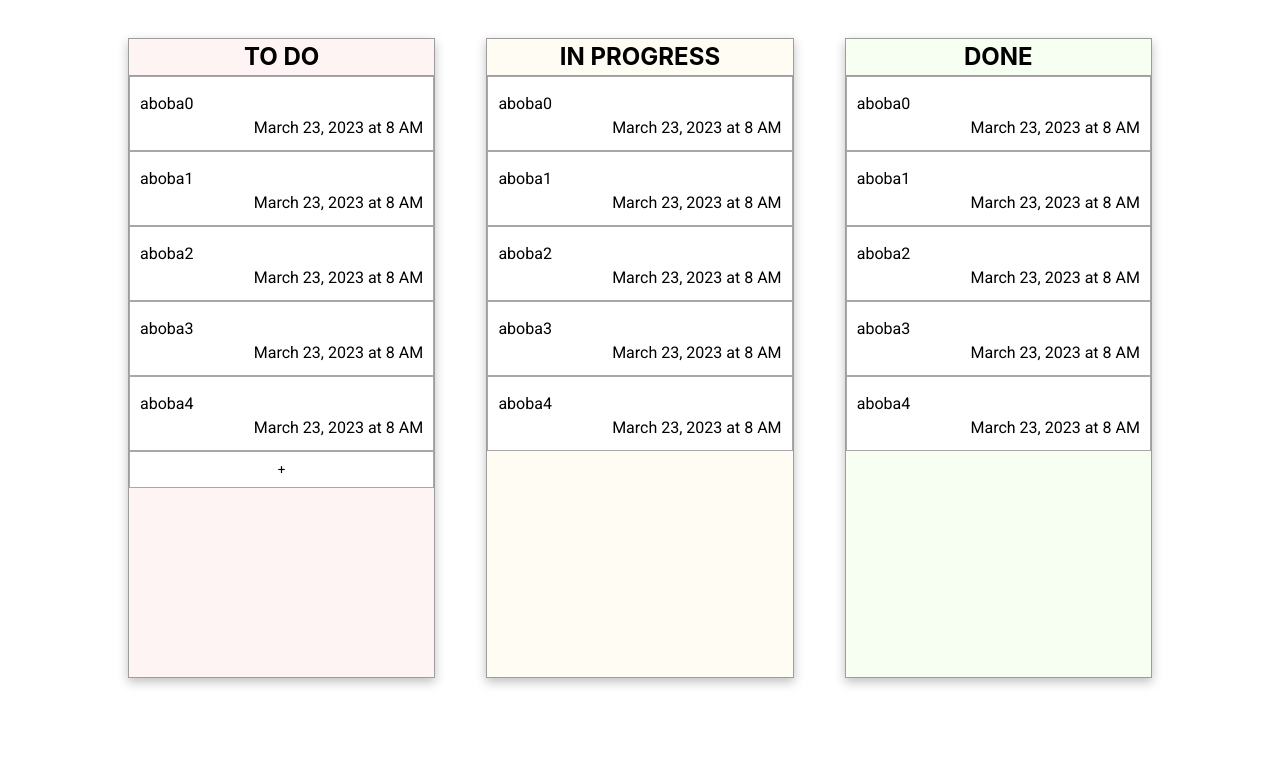
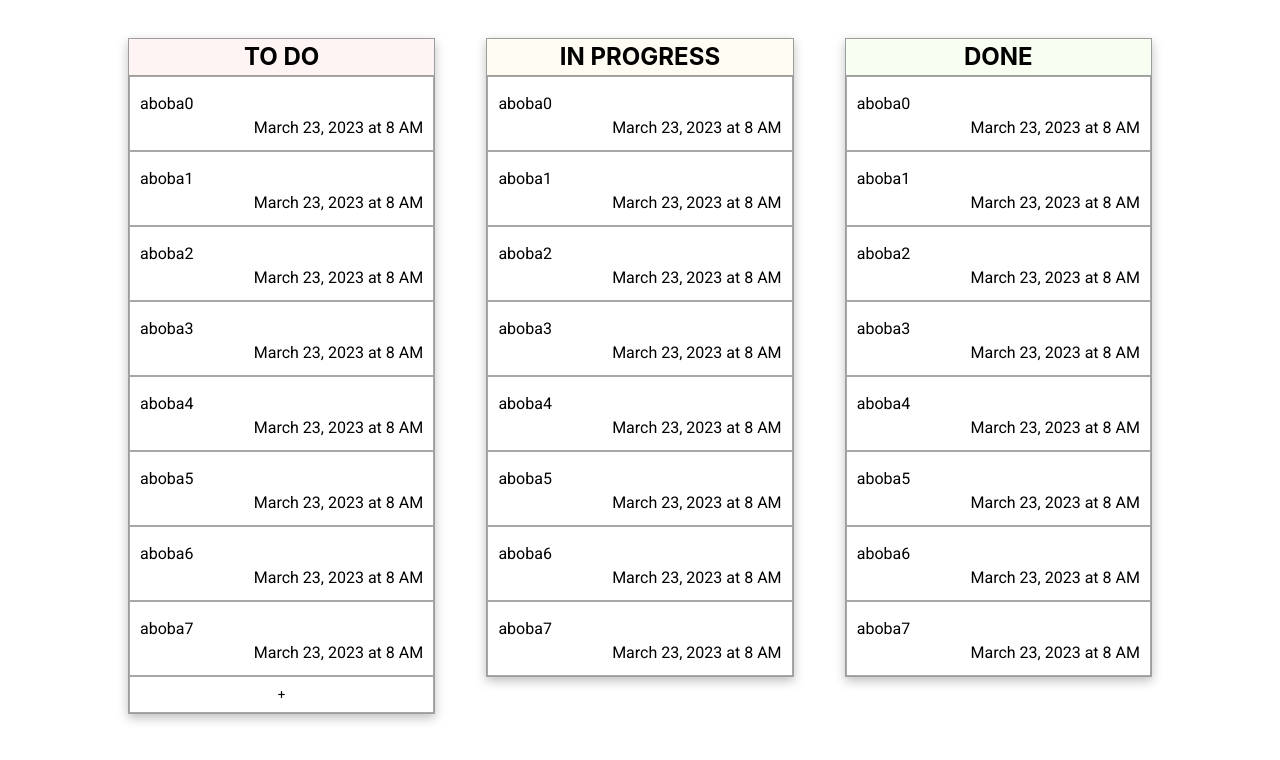
Before and after one commit to sanscrid6/react-todo-list, a React (Vite) app: page /app in a window 1280 px wide. Shown: the top 760 px of the page. Built offline with nearby package versions, Linux system fonts and the light colour scheme.

Commit message:
up: full dnd inside one column

```diff
--- a/package.json
+++ b/package.json
@@ -9,6 +9,7 @@
     "preview": "vite preview"
   },
   "dependencies": {
+    "lodash": "^4.17.21",
     "react": "^18.2.0",
     "react-dom": "^18.2.0",
     "react-router-dom": "^6.9.0",
--- a/src/dnd/Dnd.css
+++ b/src/dnd/Dnd.css
@@ -1,3 +1,3 @@
 [data-is-dragged="false"]{
-    /*transition: transform 0.2s cubic-bezier(0.2, 0, 0, 1);*/
+    /*transition: transform 0.4s cubic-bezier(0.2, 0, 0, 1);*/
 }
--- a/src/dnd/ListContext.jsx
+++ b/src/dnd/ListContext.jsx
@@ -32,7 +32,8 @@ export function DraggableListProvider({listName, onDragEnd, children}){
         reportDragStart: id => {
             const index = listItems.findIndex(item => item.id === id);
             const target = listItems[index];
-           // console.log(id, target.value.current);
+
+            target.value.current.setAttribute('data-start-index', +target.value.current.getAttribute('data-list-index'));
 
             const {width, height, left, top} =  target.value.current.getBoundingClientRect();
             ref.current.style.height = `${ref.current.getBoundingClientRect().height}px`;
@@ -50,28 +51,38 @@ export function DraggableListProvider({listName, onDragEnd, children}){
             target.value.current.style.transition = `opacity 0.2s cubic-bezier(0.2, 0, 0, 1) 0s`;
             target.value.current.style.boxSizing = 'border-box';
             target.value.current.style.zIndex = '10000';
+
         },
         reportDragEnd: id => {
-            console.log('end')
-            listItems.forEach(({value, id}, index) => {
+            listItems.forEach(({value, id: itemId}, index) => {
+                if(id !== itemId){
                     value.current.style = null;
-                //value.current.setAttribute('data-list-index', index);
+                } else {
+                    value.current.style = null;
                     value.current.setAttribute('data-is-dragged', false);
+                }
             })
 
             ref.current.style = null;
-
             const newItems = []
 
+            let outsideList = 0;
             for (const item of listItems) {
-                //console.log(+item.value.current.getAttribute('data-list-index'))
-                newItems[+item.value.current.getAttribute('data-list-index')] = item;
+                //console.log(+item.value.current.getAttribute('data-list-index') || +item.value.current.getAttribute('data-start-index'))
+                const index = item.value.current.getAttribute('data-list-index');
+                const startIndex = item.value.current.getAttribute('data-start-index');
+                if(index){
+                    newItems[+index + outsideList] = item;
+
+                } else if (startIndex){
+                    outsideList++;
+                    newItems[+startIndex] = item;
+                }
             }
 
            onDragEnd(newItems.filter(item => item.metaData.canDrag).map(item => ({...item.itemData})));
         },
         onDrag: id => {
-            console.log('here')
             const overlapingRect = getIntersectionRect(ref.current, listItems.find(item => item.id === id).value.current);
 
             if(!overlapingRect){
@@ -84,15 +95,19 @@ export function DraggableListProvider({listName, onDragEnd, children}){
             const {width, height, top} = target.current.getBoundingClientRect();
 
             if(overlapingRect.width < width / 2 || overlapingRect.height < height / 2){
-                target.current.removeAttribute('data-list-index');
-                listItems.forEach(({value, id: itemId}) => {
-                    if(itemId !== id){
-                        value.current.style = null;
+                if(!target.current.hasAttribute('data-list-index')){
+                    return;
                 }
 
+                target.current.removeAttribute('data-list-index');
+                target.current.removeAttribute('data-list-id');
+
+                listItems.filter(item => item.id !== id).forEach(({value}, index) => {
+                   value.current.setAttribute('data-list-index', index);
+                   value.current.style = null;
                 })
 
-                ref.current.style = null;
+                ref.current.style.height = `${ref.current.getBoundingClientRect().height - height}px`;
             }
 
             if(overlapingRect.width >= width / 2 && overlapingRect.height >= height / 2){
@@ -113,28 +128,55 @@ export function DraggableListProvider({listName, onDragEnd, children}){
                     }
                 }
 
-                const swapIndex = +target.current.getAttribute('data-list-index');
+                const hasIndex = target.current.getAttribute('data-list-index');
 
-                if(insertIndex == null || insertIndex === swapIndex){
+                if(insertIndex == null){
                     return;
                 }
 
+                if(hasIndex != null){
+                    const swapIndex = +target.current.getAttribute('data-list-index');
+
                     const swapItem = getByListIndex(items, insertIndex).value.current;
-                //console.log(insertIndex, swapIndex, swapItem);
 
+                    /*if(swapItem.getAnimations().length > 0){
+                        return;
+                    }
+
+                    listItems.forEach(item => {
+                        item.value.current.getAnimations().forEach(animation => animation.finish());
+                    })*/
+
+                    target.current.setAttribute('data-list-id', listName);
                     swapItem.setAttribute('data-list-index', swapIndex);
                     target.current.setAttribute('data-list-index', insertIndex);
 
                     const {top: swapItemTop} = swapItem.getBoundingClientRect();
 
-                console.log('swap');
+                    //swapItem.style.transition = 'transform 0.2s cubic-bezier(0.2, 0, 0, 1)';
+
+                    console.log('swap in');
                     if(insertIndex !== 0){
-                    //console.log(getTranslation(swapItem.style.transform, 0, Math.sign(top - swapItemTop) * height), 'calc')
                         swapItem.style.transform = getTranslation(swapItem.style.transform, 0, Math.sign(top - swapItemTop) * height);
                     } else {
                         swapItem.style.transform = getTranslation(null, 0, height);
-                    //console.log(`translate(${0}px, ${height.toFixed(4)}px)`, 'abs')
                     }
+
+                } else {
+                    console.log('swap from out')
+                    listItems.filter(item => item.id !== id).forEach(item => {
+                        const index = +item.value.current.getAttribute('data-list-index');
+                        if(index >= insertIndex){
+                            item.value.current.style.transform = getTranslation(item.value.current.style.transform, 0, height);
+                            item.value.current.setAttribute('data-list-index', index + 1);
+                        }
+                        target.current.setAttribute('data-list-index', insertIndex);
+                    })
+
+                    ref.current.style.height = `${ref.current.getBoundingClientRect().height + height}px`;
+                }
+
+
 
 
                 //ref.current.style = null;
--- a/src/pages/main/Main.css
+++ b/src/pages/main/Main.css
@@ -34,3 +34,15 @@
     color: white;
     cursor: pointer;
 }
+
+.bg-yellow {
+    background-color: #FEFCF3 ;
+}
+
+.bg-green {
+    background-color: #F7FFF3 ;
+}
+
+.bg-red {
+    background-color: #FFF4F4 ;
+}
--- a/src/pages/main/Main.jsx
+++ b/src/pages/main/Main.jsx
@@ -18,9 +18,9 @@ export default function Main(){
   return (
     <div className='app_container'>
       <main id='app'>
-        <TodoList bgColor='#FFF4F4' title='TO DO' canCreate={true}/>
-        <TodoList bgColor='#FEFCF3' title='IN PROGRESS' />
-        <TodoList bgColor='#F7FFF3' title='DONE' />
+        <TodoList className='bg-red' title='TO DO' canCreate={true}/>
+        <TodoList className='bg-yellow' title='IN PROGRESS' />
+        <TodoList className='bg-green' title='DONE' />
       </main>
       <Modal
         show={showModal}
--- a/src/pages/main/components/TodoList/TodoList.css
+++ b/src/pages/main/components/TodoList/TodoList.css
@@ -1,10 +1,11 @@
 .todo-list-container {
     border: 1px solid #9D9D9D;
     box-shadow: 0px 4px 10px rgba(0, 0, 0, 0.25);
-    overflow-y: auto;
-    min-height: 600px;
+    height: fit-content;
+    min-height: 500px;
     max-width: 450px;
     flex-basis: 30%;
+    margin-bottom: 50px;
 }
 
 .todo-list__header {
@@ -16,7 +17,7 @@
 
 @media (max-width: 700px){
     .todo-list-container {
-        margin-bottom: 50px;
+
         flex-basis: 100%;
     }
 }
--- a/src/pages/main/components/TodoList/TodoList.jsx
+++ b/src/pages/main/components/TodoList/TodoList.jsx
@@ -7,7 +7,7 @@ import { DraggableListProvider } from "../../../../dnd/ListContext";
 
 import { v4 as uuid } from "uuid";
 
-let items = new Array(5).fill({
+let items = new Array(8).fill({
   title: 'aboba',
   date: Date.now() - 10 * 3600 * 1000
 })
@@ -33,15 +33,15 @@ export default function TodoList({bgColor, title, canCreate = false, ...props}){
 
   return (
       <section
-            style={{backgroundColor: bgColor}}
-            className='todo-list-container'
+            //style={{backgroundColor: bgColor}}
+            className={`todo-list-container ${props.className}`}
           >
             <header className='todo-list__header'>
               <h1>{title}</h1>
             </header>
             <DraggableListProvider listName={title} onDragEnd={onItemsChanged}>
               {({forwardedRef, ...props}) => (
-                <ul ref={forwardedRef} {...props}>
+                <ul ref={forwardedRef} {...props} className="q">
                   {todos.map((todoItem, index) => (
                     <Draggable key={index} itemData={todoItem}>
                       {({ref, ...rest}) => (
```
Also changed, not shown: src/dnd/Draggable.jsx (line endings or trailing spaces), 1 other file (tests, documents, lock files or other folders). Lines whose indentation alone changed are shown as unchanged.
